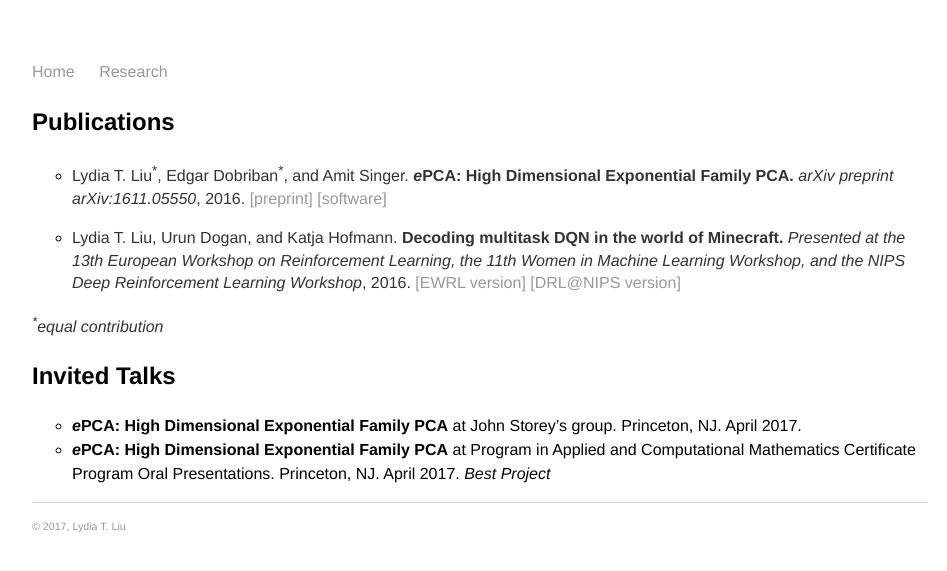
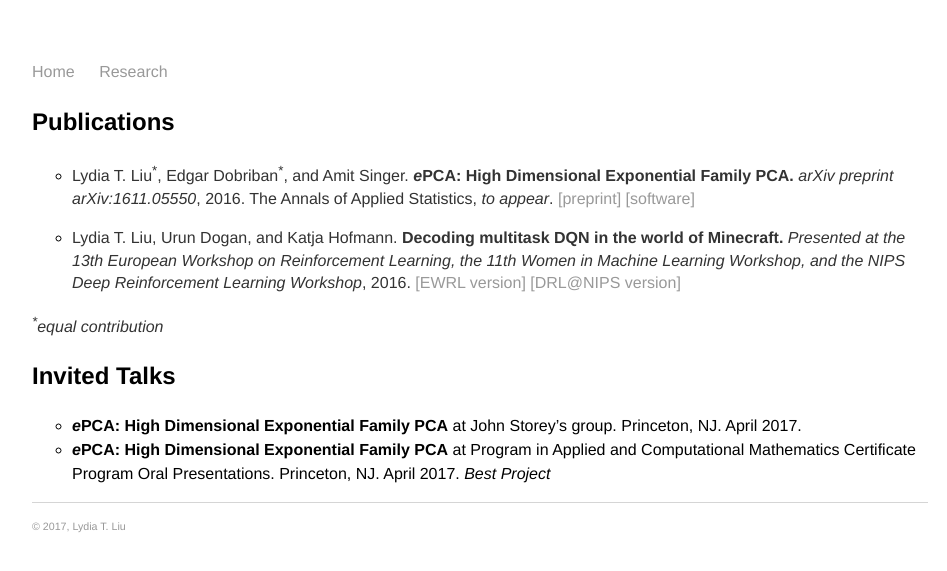
Before and after one commit to serenalwang/serenalwang.github.io, a Jekyll site: the page built from projects.md, in a window 1280 px wide. Shown: the top 571 px of the page, without its empty margins (160-1107 px from the left). Built offline with Jekyll 4.4.1, drawn with Linux system fonts in a browser that asks for light colours.

Commit message:
Update projects.md

```diff
--- a/projects.md
+++ b/projects.md
@@ -5,7 +5,7 @@
 
 ### Publications
 
-* Lydia T. Liu<sup>\*</sup>, Edgar Dobriban<sup>\*</sup>, and Amit Singer. ***e*****PCA: High Dimensional Exponential Family PCA.** *arXiv preprint arXiv:1611.05550*, 2016. [[preprint]](http://arxiv.org/abs/1611.05550) [[software]](http://github.com/lydiatliu/epca/)
+* Lydia T. Liu<sup>\*</sup>, Edgar Dobriban<sup>\*</sup>, and Amit Singer. ***e*****PCA: High Dimensional Exponential Family PCA.** *arXiv preprint arXiv:1611.05550*, 2016. The Annals of Applied Statistics, *to appear*. [[preprint]](http://arxiv.org/abs/1611.05550) [[software]](http://github.com/lydiatliu/epca/)
 
 * Lydia T. Liu, Urun Dogan, and Katja Hofmann. **Decoding multitask DQN in the world of Minecraft.** *Presented at the 13th European Workshop on Reinforcement Learning, the 11th Women in Machine Learning Workshop, and the NIPS Deep Reinforcement Learning Workshop*, 2016. [[EWRL version]](http://ewrl.files.wordpress.com/2016/11/ewrl13-2016-submission-29.pdf) [[DRL@NIPS version]](https://drive.google.com/file/d/0B1PUpk7kwWu-bDd2djhqNEx2S2J4UURTUE1sVjVnS2tXZG9r/view)
 
```
